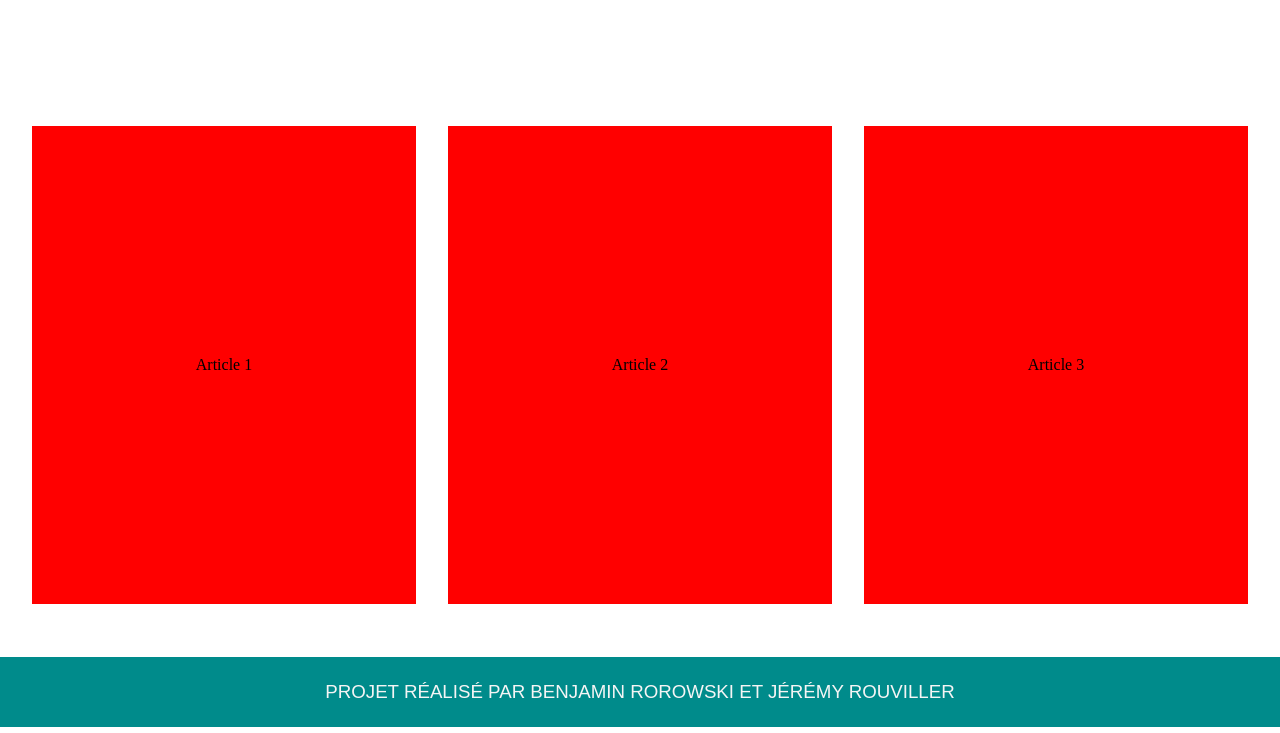
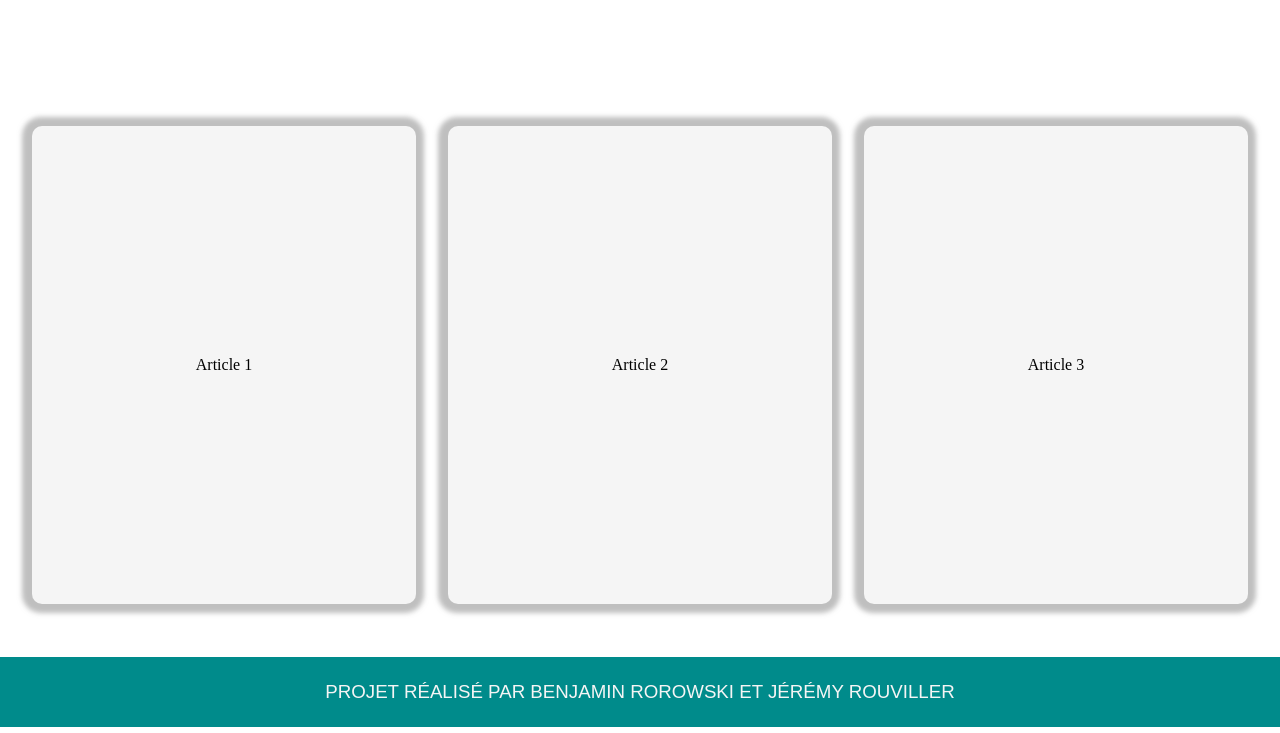
Before and after one commit to Thorgardd/projets_cda, a plain HTML site: page css_html/public/index.html in a window 1280 px wide. Shown: the part 73-806 px from the top of the page. Drawn offline with Linux system fonts and the light colour scheme.

Commit message:
CSS Cards

```diff
--- a/css_html/style/style.css
+++ b/css_html/style/style.css
@@ -84,27 +84,26 @@ form{
     height: 65%;
     display: flex;
     align-items: center;
-}
+    background-color: whitesmoke;
+    border-radius: 10px;
+    box-shadow: -1px 0px 5px 9px rgba(138,138,138,0.55);}
 
 .article1{
     display: flex;
     width: 30%;
     justify-content: center;
-    background-color: red;
 }
 
 .article2{
     display: flex;
     width: 30%;
     justify-content: center;
-    background-color: red;
 }
 
 .article3{
     display: flex;
     width: 30%;
     justify-content: center;
-    background-color: red;
 }
 
 footer{
```
